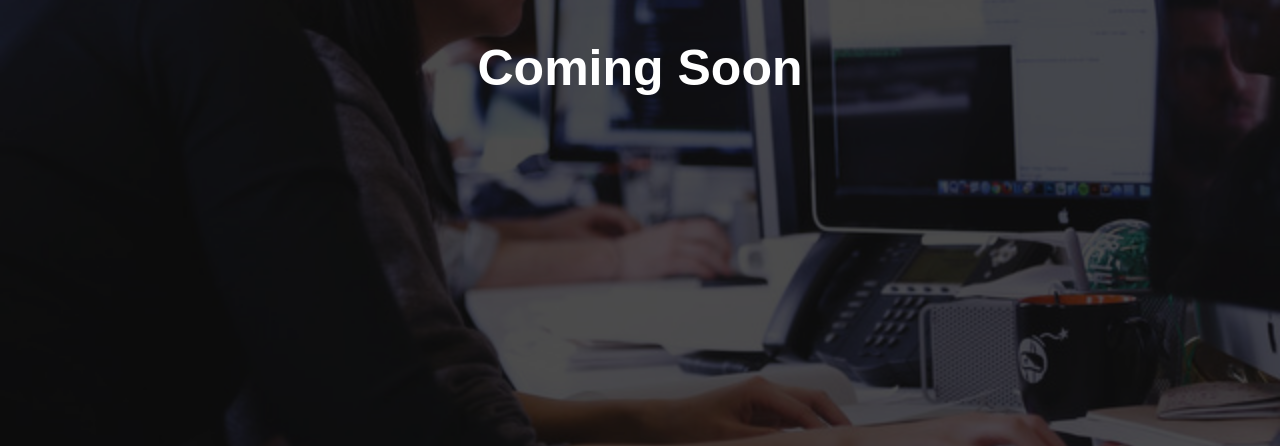
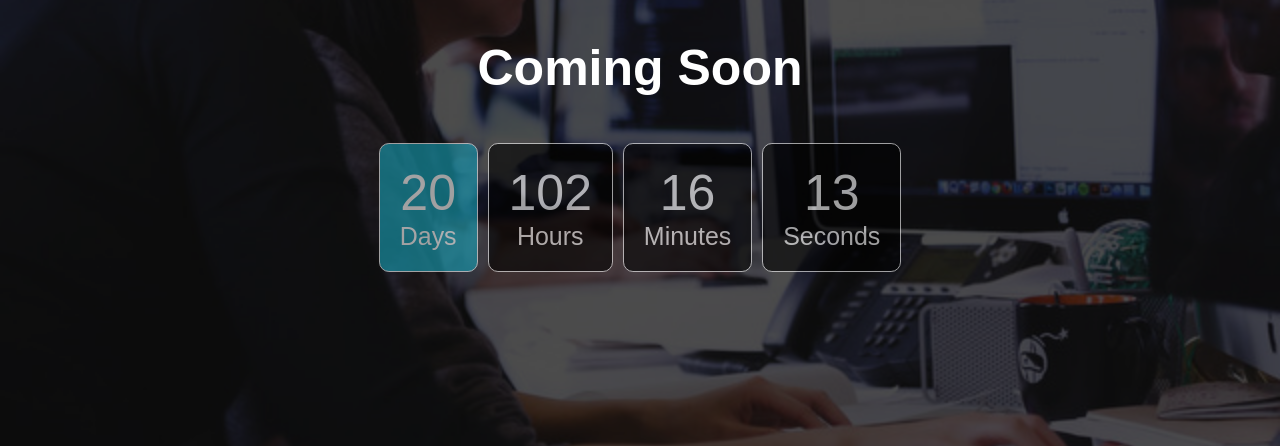
Before and after one commit to domkoder/devcon, a plain HTML site: page index.html in a window 1280 px wide. Shown: the part 354-800 px from the top of the page. Drawn offline with Linux system fonts and the light colour scheme.

Commit message:
finish with the project

```diff
--- a/index.html
+++ b/index.html
@@ -12,7 +12,7 @@
       <div class="landing-inner">
         <img src="img/logo.png" alt="LOGO image" />
         <p>A social network for developers</p>
-        <h1 class="coming-soon">Coming Soon</h1>
+        <h1>Coming Soon</h1>
         <div class="countdown"></div>
       </div>
     </section>
--- a/js/main.js
+++ b/js/main.js
@@ -0,0 +1,33 @@
+const countdown = document.querySelector('.countdown');
+
+// Set Launch Date(ms)
+const launchDate = new Date('April 1 2020 12:00').getTime();
+
+// Update every seconds using the setInterval function.
+const interval = setInterval(() => {
+  // Get the current date and time
+  const current = new Date().getTime();
+  // Distance from to the launch dat.
+  const distance = launchDate - current;
+
+  // Time calculations
+  const days = Math.floor(distance / (1000 * 60 * 60 * 24));
+  const hours = Math.floor((distance % (1000 * 60 * 60 * 24)) / (100 * 60 * 60));
+  const minutes = Math.floor((distance % (1000 * 60 * 60)) / (1000 * 60));
+  const seconds = Math.floor((distance % (1000 * 60)) / 1000);
+  // Display result
+  countdown.innerHTML = `
+    <div>${days} <span>Days</span></div>
+    <div>${hours} <span>Hours</span></div>
+    <div>${minutes} <span>Minutes</span></div>
+    <div>${seconds}<span>Seconds</span></div>
+  `;
+
+  // If launch date passed
+  if (launchDate < 0) {
+    // Stop countdown
+    countdown.style.color = '#17a2b8';
+    countdown.innerHTML = 'Launched!';
+  }
+  count;
+}, 1000);
```
